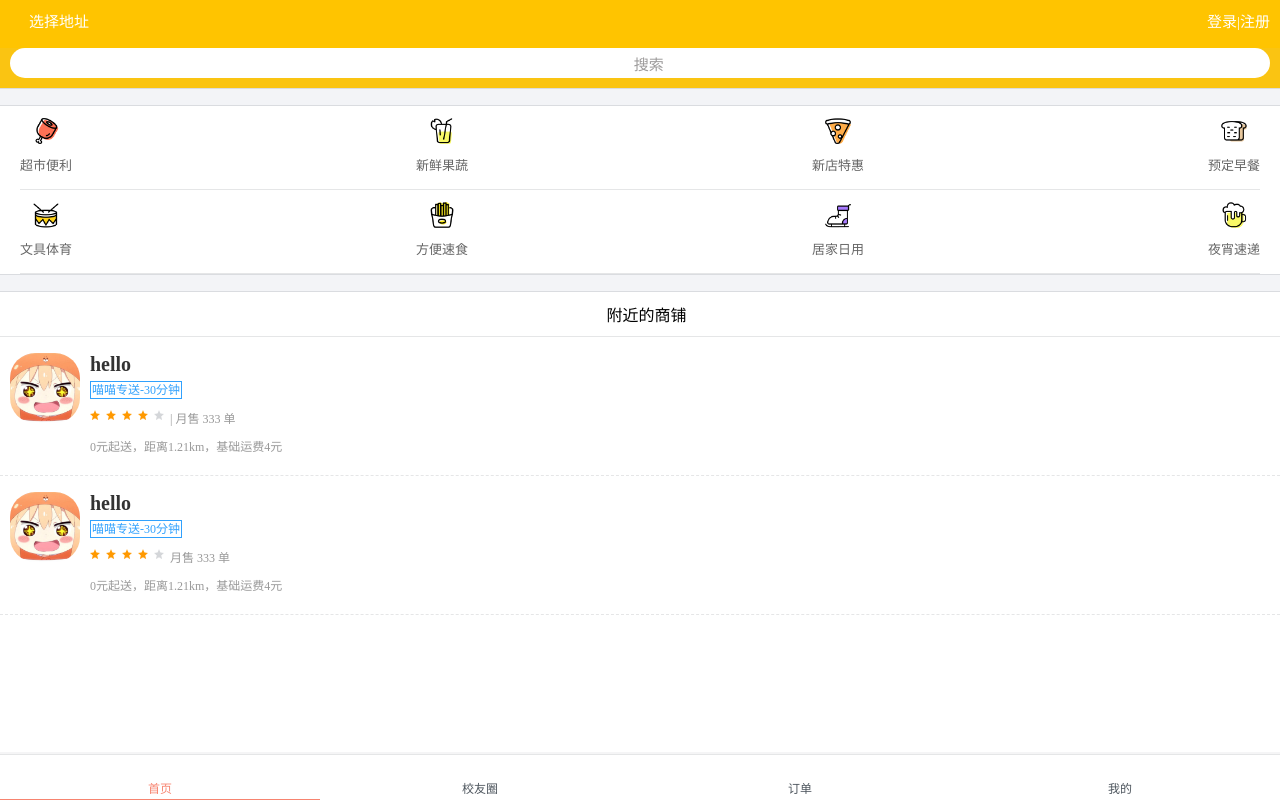
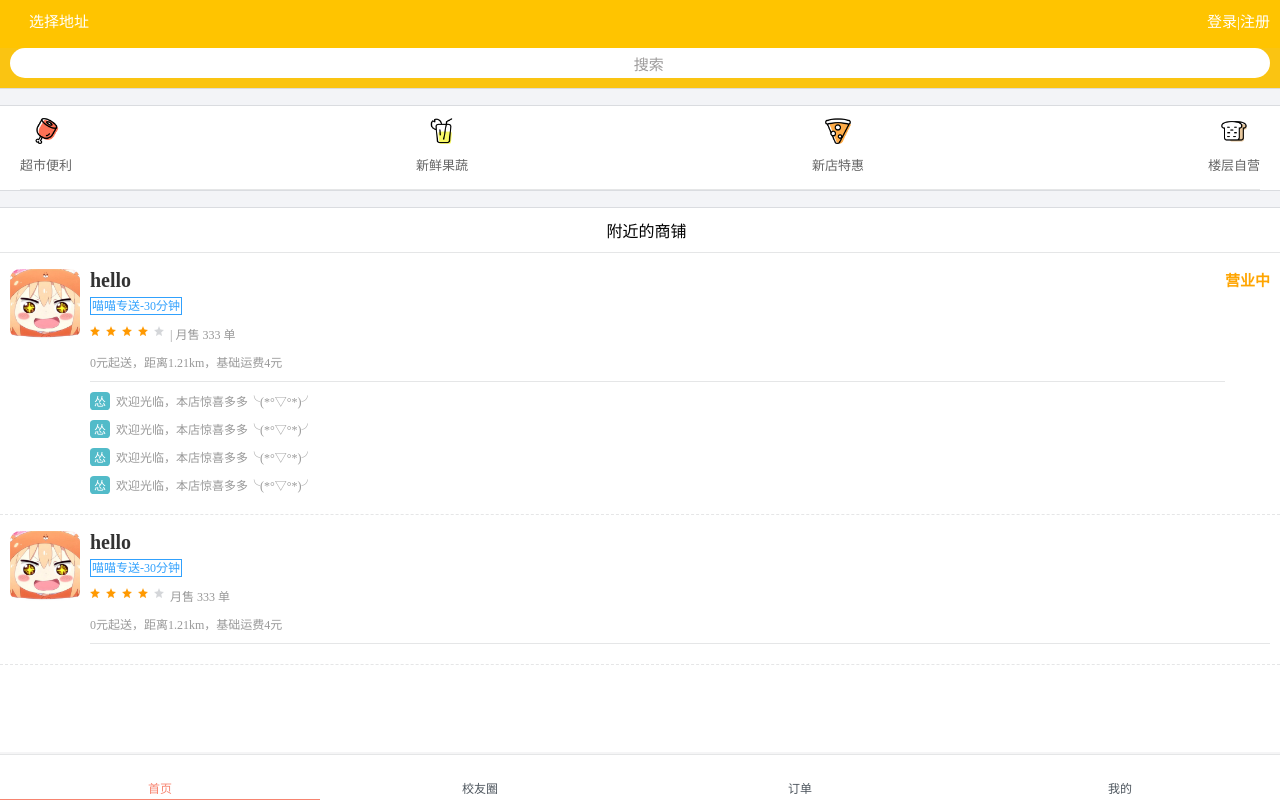
Before and after one commit to Darlene-rong/school-seller, a Vue app: page /#/homepage in a window 1280 px wide. Built offline with nearby package versions, Linux system fonts and the light colour scheme; a web font is replaced by a local one.

Commit message:
频道添加

```diff
--- /dev/null
+++ b/src/components/homePage/classifyPage/classifyChannel.vue
@@ -0,0 +1,119 @@
+<template>
+    <div class="classify-Channel" ref="classify">
+        <div>
+            <div class="channel-top">
+                <div v-for="item in items" class="channel">
+                    <router-link :to="{path : '/'}" >
+                        <div class="channel-item">
+                            <div class="item-title">
+                                <h1>{{item.title}}</h1>
+                                <p>{{item.name}}</p>
+                            </div>
+                            <div class="item-img">
+                                <img src="../../../assets/img/timg.jpg" alt="">
+                            </div>
+                        </div>
+                    </router-link>
+                </div>
+            </div>
+            <nearby-list></nearby-list>
+        </div>
+    </div>
+</template>
+
+
+<script>
+    import BScroll from 'better-scroll'
+    import nearbyList from './../page/nearbyList.vue'
+    export default {
+        name: 'classifyChannel',
+        data() {
+            return {
+                items : [
+                    {
+                        title: '哇哈哈哈',
+                        name: '优惠10元'
+                    },
+                    {
+                        title: '哇哈哈哈',
+                        name: '优惠10元'
+                    },
+                    {
+                        title: '哇哈哈哈',
+                        name: '优惠10元'
+                    },
+                    {
+                        title: '哇哈哈哈',
+                        name: '优惠10元'
+                    },
+                    {
+                        title: '哇哈哈哈',
+                        name: '优惠10元'
+                    }
+                ]
+            }
+        },
+        created () {
+
+            this.$nextTick(() => {
+                if(!this.scroll) {
+                    this. scroll = new BScroll(this.$refs.classify, {
+                        click: true
+                    })
+                } else {
+                    this.scroll.refresh();
+                }
+            })
+        },
+        components: {
+            nearbyList
+        }
+    }
+</script>
+
+<style lang="scss" scoped>
+    .classify-Channel {
+        position: fixed;
+        left: 0;
+        top: 0;
+        bottom: 0;
+        width: 100%;
+        background-color: #fff;
+    }
+    .channel-top {
+        font-size: 0.15rem;
+        display: flex;
+        flex-wrap: wrap;
+        .channel {
+            flex-basis:49%;
+            padding: 0.2rem 0;
+            border: 0.01rem dashed rgba(7, 17, 27, 0.1);
+            .channel-item {
+                display: flex;
+                justify-content: space-around;
+                align-items: center ;
+                .item-title {
+
+                    h1 {
+                        font-size: 0.17rem;
+                        color: rgb(255, 187, 0);
+                        font-weight: 400;
+                    }
+                    p {
+                        font-size: 0.14rem;
+                        color: #999;
+
+                    }
+                }
+                .item-img {
+                    img {
+                        height: 0.6rem;
+                        width: 0.6rem;
+                        border-radius: 50px;
+                    }
+                }
+            }
+        }
+
+    }
+</style>
--- a/src/components/homePage/page/msitenav.vue
+++ b/src/components/homePage/page/msitenav.vue
@@ -2,20 +2,20 @@
     <div class="msite_nav">
         <div class="msite-main">
             <div v-for="item in msiteOne" class="msite-content">
-                <router-link :to="{path: item.path}">
+                <router-link :to="{path: '/classifyChannel'}">
                     <img :src="item.img" alt="">
                     <p>{{item.title}}</p>
                 </router-link>
             </div>
         </div>
-        <div class="msite-main">
+        <!-- <div class="msite-main">
             <div v-for="item in msiteTwo" class="msite-content">
-                <router-link :to="{path: item.path}">
+                <router-link :to="{path: '/classifyChannel'}">
                         <img :src="item.img" alt="">
                         <p>{{item.title}}</p>
                 </router-link>
             </div>
-        </div>
+        </div> -->
     </div>
 </template>
 
@@ -26,12 +26,12 @@
             return {
                 msiteOne:[
                     {
-                        path: '/',
+                        path: '/classifyChannel',
                         img: require("../../../assets/img/homePage/火腿.png"),
                         title: '超市便利'
                     },
                     {
-                        path: '/',
+                        path: '/classifyChannel',
                         img: require("../../../assets/img/homePage/饮料.png"),
                         title: '新鲜果蔬'
                     },
@@ -43,31 +43,31 @@
                     {
                         path: '/',
                         img: require("../../../assets/img/homePage/面包.png"),
-                        title: '预定早餐'
+                        title: '楼层自营'
                     },
                 ],
-                msiteTwo:[
-                    {
-                        path: '/',
-                        img: require("../../../assets/img/homePage/锣鼓.png"),
-                        title: '文具体育'
-                    },
-                    {
-                        path: '/',
-                        img: require("../../../assets/img/homePage/薯条.png"),
-                        title: '方便速食'
-                    },
-                    {
-                        path: '/',
-                        img: require("../../../assets/img/homePage/溜冰鞋.png"),
-                        title: '居家日用'
-                    },
-                    {
-                        path: '/',
-                        img: require("../../../assets/img/homePage/啤酒.png"),
-                        title: '夜宵速递'
-                    },
-                ]
+                // msiteTwo:[
+                //     {
+                //         path: '/',
+                //         img: require("../../../assets/img/homePage/锣鼓.png"),
+                //         title: '文具体育'
+                //     },
+                //     {
+                //         path: '/',
+                //         img: require("../../../assets/img/homePage/薯条.png"),
+                //         title: '方便速食'
+                //     },
+                //     {
+                //         path: '/',
+                //         img: require("../../../assets/img/homePage/溜冰鞋.png"),
+                //         title: '居家日用'
+                //     },
+                //     {
+                //         path: '/',
+                //         img: require("../../../assets/img/homePage/啤酒.png"),
+                //         title: '楼层自营'
+                //     },
+                // ]
             }
         }
     }
--- a/src/components/homePage/page/nearbyList.vue
+++ b/src/components/homePage/page/nearbyList.vue
@@ -1,9 +1,5 @@
 <template>
     <div class="nearby-list">
-        <!-- <div class="nearby-title">
-            <i class="iconfont one">&#xe603</i>
-            <span>附近的商铺</span>
-        </div> -->
         <toubu title="附近的商铺"></toubu>
         <div class="nearby-content">
             <div class="nearby-img">
@@ -22,6 +18,25 @@
                     <p class="psrt">
                         0元起送，距离1.21km，基础运费4元
                     </p>
+                    <div class="list-bottom">
+                        <div>怂</div>
+                        <p>欢迎光临，本店惊喜多多╰(*°▽°*)╯</p>
+                    </div>
+                    <div class="list-bottom">
+                        <div>怂</div>
+                        <p>欢迎光临，本店惊喜多多╰(*°▽°*)╯</p>
+                    </div>
+                    <div class="list-bottom">
+                        <div>怂</div>
+                        <p>欢迎光临，本店惊喜多多╰(*°▽°*)╯</p>
+                    </div>
+                    <div class="list-bottom">
+                        <div>怂</div>
+                        <p>欢迎光临，本店惊喜多多╰(*°▽°*)╯</p>
+                    </div>
+            </div>
+            <div class="nearby-left">
+                <h1>营业中</h1>
             </div>
         </div>
         <div class="nearby-content">
@@ -89,16 +104,18 @@
         padding: 0.16rem 0.1rem 0.2rem 0.1rem;
         border-bottom: 0.01rem dashed rgba(7, 17, 27, 0.1);
         display: flex;
+        flex:1;
         .nearby-img {
             img {
                 height: 0.7rem;
                 width: 0.7rem;
-                border-radius: 25px;
+                border-radius: 10px;
             }
         }
     }
     .nearby-main {
         padding-left: 0.1rem;
+        flex: 2;
         .list-img {
             color: #333;
             font-weight: 700;
@@ -119,7 +136,31 @@
         .psrt {
             color: #999;
             font-size: 0.12rem;
+            padding-bottom: 0.1rem;
+            border-bottom: 0.01rem solid rgba(7, 17, 27, 0.1);
+        }
+        .list-bottom {
+            padding-top: 0.1rem;
+            font-size: 0.12rem;
+            display: flex;
+            div {
+                background-color: rgb(82, 187, 201);
+                color: #fff;
+                padding: 0 0.04rem;
+                border-radius: 20%;
+            }
+            p {
+                padding-left: 0.06rem;
+                color: #999;
+            }
+
+
         }
 
     }
+    .nearby-left {
+        font-size: 0.15rem;
+        color: orange;
+
+    }
 </style>
--- a/src/components/personalPage/personal.vue
+++ b/src/components/personalPage/personal.vue
@@ -25,8 +25,6 @@
                     </div>
                 </div>
             </div>
-            <!-- <task-bar></task-bar> -->
-            <!-- <split></split>           -->
             <menu-bar></menu-bar>
          </div>
     </div>
--- a/src/router/index.js
+++ b/src/router/index.js
@@ -4,7 +4,7 @@ import MainEntrance from '@/components/SellersPage/MainEntrance'
 import appentrance from '@/components/appentrance'
 //主页
 import homepage from '@/components/homePage/homepage.vue'
-
+import classifyChannel from '@/components/homePage/classifyPage/classifyChannel.vue'
 //校友圈
 import school from '@/components/schoolPage/school.vue'
 import todayDetails from '@/components/schoolPage/page/todayDetails.vue'
@@ -127,6 +127,11 @@ export default new Router({
       path: '/lookingOrderDetails',
       name: 'lookingOrderDetails',
       component: lookingOrderDetails
+    },
+    {
+      path: '/classifyChannel',
+      name: 'classifyChannel',
+      component: classifyChannel
     }
   ]
 })
```
Also changed, not shown: src/components/homePage/classifyPage/channelList.vue (added, +12 -0 lines).
